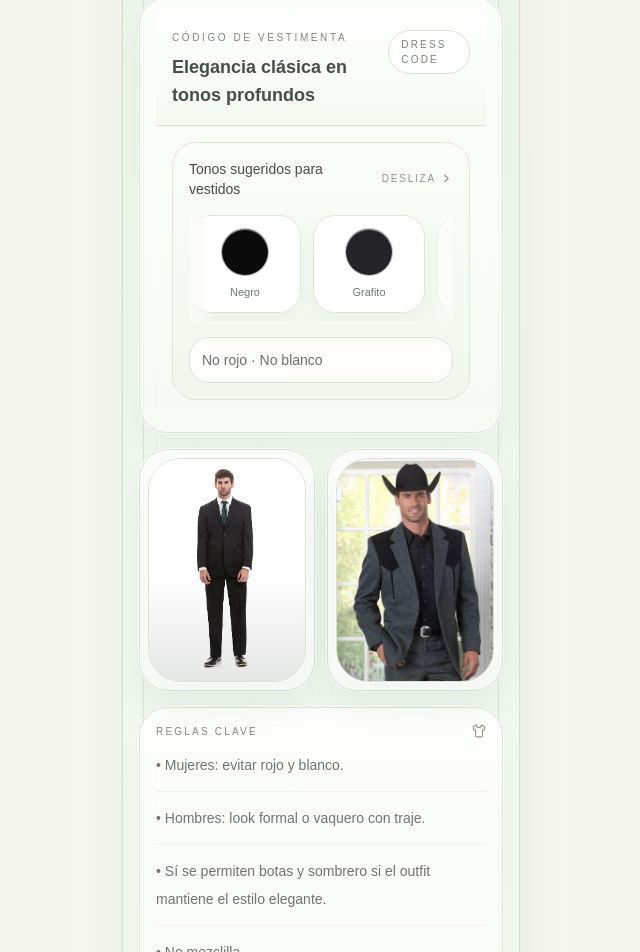
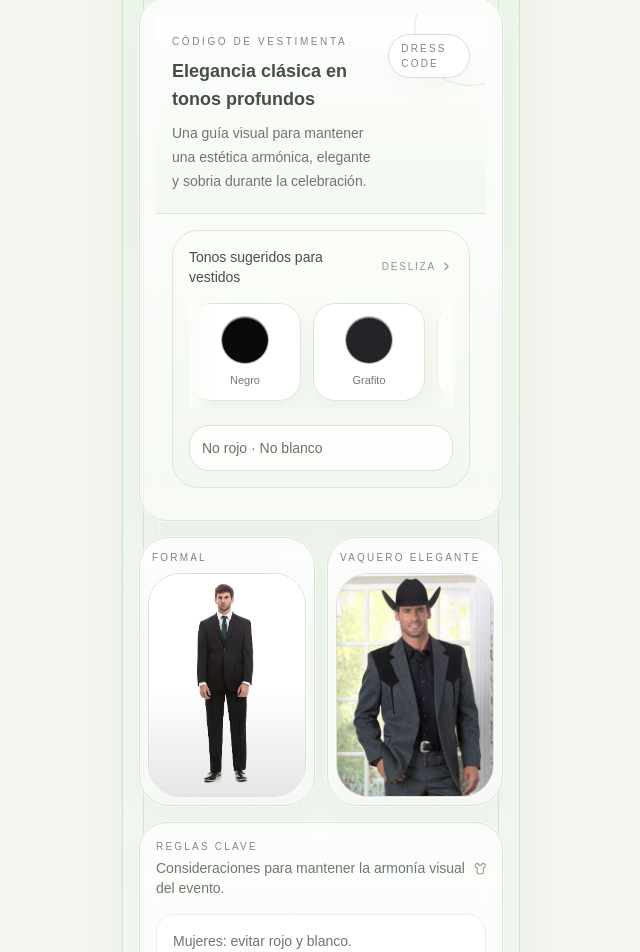
Before and after one commit to roiszs/BodaSantiago-Lily, a Next.js app: page / in a window 1280 px wide. Shown: the part 3520-4472 px from the top of the page, without its empty margins (319-959 px from the left). Built offline with nearby package versions, Linux system fonts and the light colour scheme.

Commit message:
Haciendo cambios a dress code

```diff
--- a/src/app/page.tsx
+++ b/src/app/page.tsx
@@ -1236,8 +1236,11 @@ export default function WeddingInvitationMobile() {
 
             <div className="space-y-4">
               <SoftCard className="overflow-hidden p-0">
-                <div className="border-b border-[#D8E4D5] bg-[linear-gradient(180deg,rgba(255,255,255,0.72),rgba(244,249,241,0.82))] px-4 py-4">
-                  <div className="flex items-start justify-between gap-3">
+                <div className="relative overflow-hidden border-b border-[#D8E4D5] bg-[linear-gradient(180deg,rgba(255,255,255,0.84),rgba(243,248,240,0.92))] px-4 py-5">
+                  <div className="pointer-events-none absolute -right-10 -top-10 h-28 w-28 rounded-full border border-[#D6E2D3]/70" />
+                  <div className="pointer-events-none absolute right-6 top-6 h-14 w-14 rounded-full border border-white/60" />
+
+                  <div className="relative flex items-start justify-between gap-3">
                     <div>
                       <p className="text-[10px] uppercase tracking-[0.26em] text-[#7A897C]">
                         Código de vestimenta
@@ -1245,16 +1248,19 @@ export default function WeddingInvitationMobile() {
                       <p className="mt-2 text-lg font-semibold leading-7 text-[#435045]">
                         Elegancia clásica en tonos profundos
                       </p>
+                      <p className="mt-2 max-w-[240px] text-sm leading-6 text-[#6C786F]">
+                        Una guía visual para mantener una estética armónica, elegante y sobria durante la celebración.
+                      </p>
                     </div>
 
-                    <div className="rounded-full border border-[#D6E2D3] bg-white/82 px-3 py-1.5 text-[10px] uppercase tracking-[0.22em] text-[#7A897C]">
+                    <div className="rounded-full border border-[#D6E2D3] bg-white/88 px-3 py-1.5 text-[10px] uppercase tracking-[0.22em] text-[#7A897C] shadow-[0_8px_18px_rgba(143,165,141,0.06)]">
                       Dress code
                     </div>
                   </div>
                 </div>
 
                 <div className="px-4 py-4">
-                  <div className="rounded-[24px] border border-[#DCE7D8] bg-[linear-gradient(180deg,rgba(250,252,248,0.98),rgba(241,247,239,0.95))] p-4">
+                  <div className="rounded-[26px] border border-[#DCE7D8] bg-[linear-gradient(180deg,rgba(251,253,249,0.98),rgba(242,247,239,0.96))] p-4 shadow-[inset_0_1px_0_rgba(255,255,255,0.55)]">
                     <div className="flex items-center justify-between gap-3">
                       <p className="text-sm font-medium text-[#435045]">
                         Tonos sugeridos para vestidos
@@ -1266,14 +1272,14 @@ export default function WeddingInvitationMobile() {
                     </div>
 
                     <div className="relative mt-4">
-                      <div className="pointer-events-none absolute inset-y-0 left-0 z-10 w-6 bg-gradient-to-r from-[#FAFCF8] to-transparent" />
-                      <div className="pointer-events-none absolute inset-y-0 right-0 z-10 w-6 bg-gradient-to-l from-[#FAFCF8] to-transparent" />
+                      <div className="pointer-events-none absolute inset-y-0 left-0 z-10 w-6 bg-gradient-to-r from-[#FBFDF9] to-transparent" />
+                      <div className="pointer-events-none absolute inset-y-0 right-0 z-10 w-6 bg-gradient-to-l from-[#FBFDF9] to-transparent" />
 
                       <div className="flex snap-x snap-mandatory gap-3 overflow-x-auto pb-2 pr-4 [scrollbar-width:none] [-ms-overflow-style:none] [&::-webkit-scrollbar]:hidden">
                         {womenPalette.map((tone) => (
                           <div
                             key={tone.name}
-                            className="min-w-[112px] snap-start rounded-[22px] border border-[#DCE7D8] bg-white/96 p-3 text-center shadow-[0_8px_20px_rgba(143,165,141,0.08)]"
+                            className="min-w-[112px] snap-start rounded-[22px] border border-[#DCE7D8] bg-white/96 p-3 text-center shadow-[0_10px_22px_rgba(143,165,141,0.08)]"
                           >
                             <div
                               className="mx-auto h-12 w-12 rounded-full border border-white/70 shadow-[inset_0_1px_0_rgba(255,255,255,0.45)]"
@@ -1295,14 +1301,20 @@ export default function WeddingInvitationMobile() {
               </SoftCard>
 
               <div className="grid grid-cols-2 gap-3">
-                <div className="rounded-[30px] border border-[#D8E4D5] bg-white/82 p-2 shadow-[0_12px_30px_rgba(143,165,141,0.08)] ring-1 ring-white/60">
+                <div className="overflow-hidden rounded-[30px] border border-[#D8E4D5] bg-white/82 p-2 shadow-[0_12px_30px_rgba(143,165,141,0.08)] ring-1 ring-white/60">
+                  <div className="mb-2 px-1 pt-1 text-[10px] uppercase tracking-[0.22em] text-[#7A897C]">
+                    Formal
+                  </div>
                   <InvitationImage
                     src="/invitacion/hombre-traje1.webp"
                     alt="Referencia de traje formal para hombre"
                   />
                 </div>
 
-                <div className="rounded-[30px] border border-[#D8E4D5] bg-white/82 p-2 shadow-[0_12px_30px_rgba(143,165,141,0.08)] ring-1 ring-white/60">
+                <div className="overflow-hidden rounded-[30px] border border-[#D8E4D5] bg-white/82 p-2 shadow-[0_12px_30px_rgba(143,165,141,0.08)] ring-1 ring-white/60">
+                  <div className="mb-2 px-1 pt-1 text-[10px] uppercase tracking-[0.22em] text-[#7A897C]">
+                    Vaquero elegante
+                  </div>
                   <InvitationImage
                     src="/invitacion/hombre-vaquero-1.jpeg"
                     alt="Referencia de traje vaquero formal para hombre"
@@ -1310,21 +1322,26 @@ export default function WeddingInvitationMobile() {
                 </div>
               </div>
 
-              <SoftCard>
-                <div className="mb-3 flex items-center justify-between">
-                  <p className="text-[10px] uppercase tracking-[0.22em] text-[#7E8D80]">
-                    Reglas clave
-                  </p>
-                  <Shirt size={14} className="text-[#88A186]" />
+              <SoftCard className="overflow-hidden">
+                <div className="mb-4 flex items-center justify-between">
+                  <div>
+                    <p className="text-[10px] uppercase tracking-[0.22em] text-[#7E8D80]">
+                      Reglas clave
+                    </p>
+                    <p className="mt-1 text-sm text-[#6D786F]">
+                      Consideraciones para mantener la armonía visual del evento.
+                    </p>
+                  </div>
+                  <Shirt size={15} className="text-[#88A186]" />
                 </div>
 
-                <ul className="space-y-3 text-sm leading-7 text-[#6A786E]">
+                <ul className="space-y-3">
                   {dressRules.map((rule) => (
                     <li
                       key={rule}
-                      className="border-b border-[#EDF3EB] pb-3 last:border-b-0 last:pb-0"
+                      className="rounded-[18px] border border-[#E8F0E5] bg-white/72 px-4 py-3 text-sm leading-7 text-[#6A786E]"
                     >
-                      • {rule}
+                      {rule}
                     </li>
                   ))}
                 </ul>
@@ -1333,7 +1350,7 @@ export default function WeddingInvitationMobile() {
               <button
                 type="button"
                 onClick={() => setShowDressIdeas(true)}
-                className="relative z-20 inline-flex min-h-[56px] w-full items-center justify-center gap-2 rounded-[20px] border border-[#95AF93]/20 bg-[linear-gradient(180deg,#A8BDA2,#97AF92)] px-4 py-4 text-sm font-semibold text-white shadow-[0_16px_32px_rgba(143,165,141,0.18)] transition duration-200 active:scale-[0.99]"
+                className="relative z-20 inline-flex min-h-[58px] w-full items-center justify-center gap-2 rounded-[22px] border border-[#95AF93]/20 bg-[linear-gradient(180deg,#A8BDA2,#97AF92)] px-4 py-4 text-sm font-semibold text-white shadow-[0_16px_32px_rgba(143,165,141,0.18)] transition duration-200 active:scale-[0.99]"
               >
                 Consultar más ideas
               </button>
@@ -1552,7 +1569,7 @@ export default function WeddingInvitationMobile() {
               {ideas.map((idea, index) => (
                 <div
                   key={idea.text}
-                  className="overflow-hidden rounded-[28px] border border-[#DCE7D8] bg-white/90 shadow-[0_12px_28px_rgba(143,165,141,0.08)] ring-1 ring-white/60"
+                  className="overflow-hidden rounded-[30px] border border-[#DCE7D8] bg-white/92 shadow-[0_12px_28px_rgba(143,165,141,0.08)] ring-1 ring-white/60"
                 >
                   <div className="p-3">
                     <InvitationImage src={idea.src} alt={idea.text} />
```
